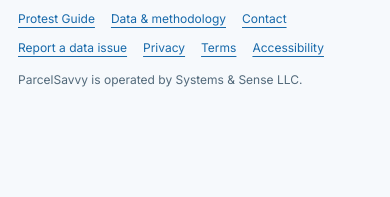
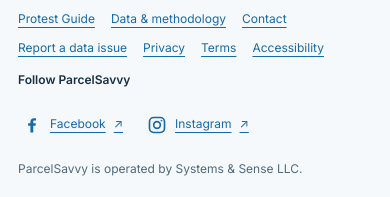
Before and after one commit to wlreich/PropertyTaxHelper, a Next.js app in the folder web/: page /property/1/compare in a window 390 px wide. Shown: the part 833-1030 px from the top of the page. Before the commit the page ends 961 px from the top, so only its background shows below. Built offline with nearby package versions, Linux system fonts and the light colour scheme; no server answers.

Commit message:
PAR-72: Add ParcelSavvy social links to site footers (#148)
Adds accessible Facebook and Instagram links to both public footer variants, with responsive wrapping, visible focus, protected new-tab behavior, and print exclusion.

```diff
--- a/web/src/app/globals.css
+++ b/web/src/app/globals.css
@@ -290,6 +290,25 @@
   flex-wrap: wrap;
   gap: var(--space-2) var(--space-4);
   margin: var(--space-3) 0;
+}
+.site-footer-social-heading {
+  color: var(--color-text);
+  font-weight: var(--weight-semibold);
+}
+.social-links a {
+  display: inline-flex;
+  align-items: center;
+  gap: var(--space-2);
+  min-height: var(--target-min);
+  padding-inline: var(--space-1);
+}
+.social-links svg {
+  width: 20px;
+  height: 20px;
+  flex: 0 0 auto;
+}
+.social-links-external {
+  font-size: var(--text-label);
 }
 .site-footer a,
 .notice a {
@@ -759,6 +778,12 @@
     transition: none !important;
   }
 }
+@media print {
+  .social-links,
+  .site-footer-social-heading {
+    display: none !important;
+  }
+}
 
 /* Shared brand foundations; page-specific density stays scoped. */
 h1, h2, h3, .result-value strong, .value-card dd { font-family: var(--font-heading); }
--- a/web/src/app/page.tsx
+++ b/web/src/app/page.tsx
@@ -7,6 +7,7 @@
 import { SiteNavigation } from "@/components/site-navigation";
 import { Unavailable } from "@/components/site-shell";
 import { BrandLogo } from "@/components/brand-logo";
+import { SocialLinks } from "@/components/social-links";
 import { TermDefinition } from "@/components/term-definition";
 import styles from "./search-page.module.css";
 import { appraisalDistrict } from "@/lib/appraisal-district";
@@ -61,6 +62,8 @@
             <Link href="/report-data-issue">Report a data issue</Link>
             <Link href="/support">Support ParcelSavvy</Link>
           </nav>
+          <h2 className={styles.footerSocialHeading}>Follow ParcelSavvy</h2>
+          <SocialLinks className={styles.footerSocialLinks} />
         </div>
         <div>
           <h2>Legal &amp; access</h2>
--- a/web/src/components/site-shell.tsx
+++ b/web/src/components/site-shell.tsx
@@ -2,6 +2,7 @@
 import { BrandLogo } from "./brand-logo";
 import { appraisalDistrict } from "@/lib/appraisal-district";
 import { SiteNavigation } from './site-navigation';
+import { SocialLinks } from "./social-links";
 export function SiteHeader({ propertyOverview = false }: { propertyOverview?: boolean }) {
   return (
     <header className={`site-header${propertyOverview ? " overview-site-header" : ""}`}>
@@ -28,6 +29,8 @@
         <Link href="/terms">Terms</Link>
         <Link href="/accessibility">Accessibility</Link>
       </nav>
+      <p className="site-footer-social-heading">Follow ParcelSavvy</p>
+      <SocialLinks />
       <p>ParcelSavvy is operated by Systems &amp; Sense LLC.</p>
     </footer>
   );
--- /dev/null
+++ b/web/src/components/social-links.tsx
@@ -0,0 +1,60 @@
+type SocialLinksProps = {
+  className?: string;
+};
+
+function FacebookIcon() {
+  return (
+    <svg aria-hidden="true" viewBox="0 0 24 24" focusable="false">
+      <path
+        fill="currentColor"
+        d="M13.5 21v-8h2.7l.4-3h-3.1V8.1c0-.9.3-1.5 1.6-1.5h1.7V3.9c-.3 0-1.3-.1-2.5-.1-2.5 0-4.2 1.5-4.2 4.3V10H7.3v3h2.8v8h3.4Z"
+      />
+    </svg>
+  );
+}
+
+function InstagramIcon() {
+  return (
+    <svg aria-hidden="true" viewBox="0 0 24 24" focusable="false">
+      <rect x="3" y="3" width="18" height="18" rx="5" fill="none" stroke="currentColor" strokeWidth="2" />
+      <circle cx="12" cy="12" r="4" fill="none" stroke="currentColor" strokeWidth="2" />
+      <circle cx="17.4" cy="6.7" r="1.1" fill="currentColor" />
+    </svg>
+  );
+}
+
+const socialAccounts = [
+  {
+    name: "Facebook",
+    href: "https://www.facebook.com/parcelsavvy",
+    icon: <FacebookIcon />,
+  },
+  {
+    name: "Instagram",
+    href: "https://www.instagram.com/parcelsavvy/",
+    icon: <InstagramIcon />,
+  },
+];
+
+export function SocialLinks({ className }: SocialLinksProps) {
+  return (
+    <nav
+      aria-label="Follow ParcelSavvy"
+      className={["social-links", className].filter(Boolean).join(" ")}
+    >
+      {socialAccounts.map(({ name, href, icon }) => (
+        <a
+          key={name}
+          href={href}
+          target="_blank"
+          rel="noopener noreferrer"
+          aria-label={`${name} (opens in a new tab)`}
+        >
+          {icon}
+          <span>{name}</span>
+          <span className="social-links-external" aria-hidden="true">↗</span>
+        </a>
+      ))}
+    </nav>
+  );
+}
```
Also changed, not shown: web/src/app/search-page.module.css (+25 -0 lines).
